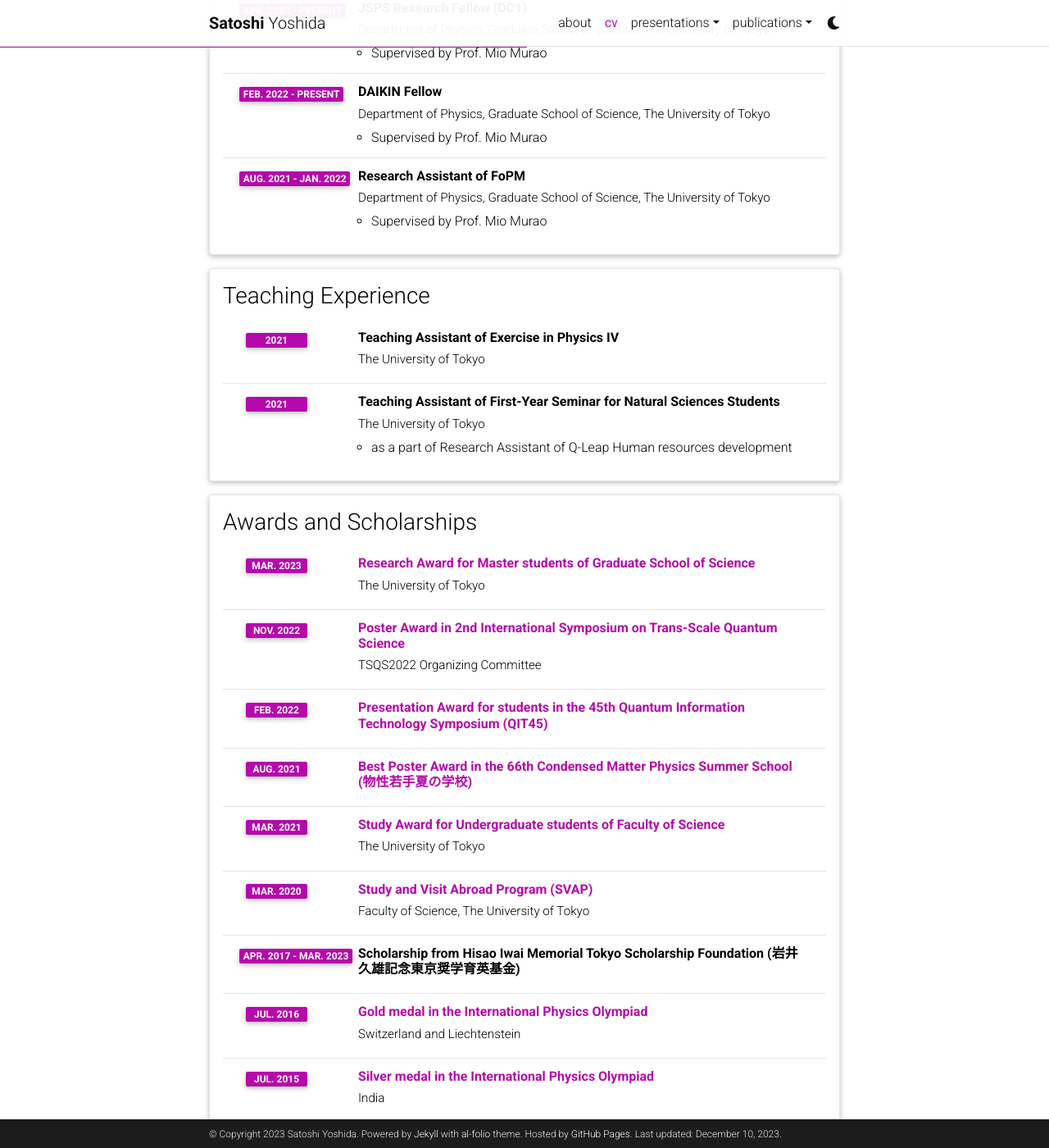
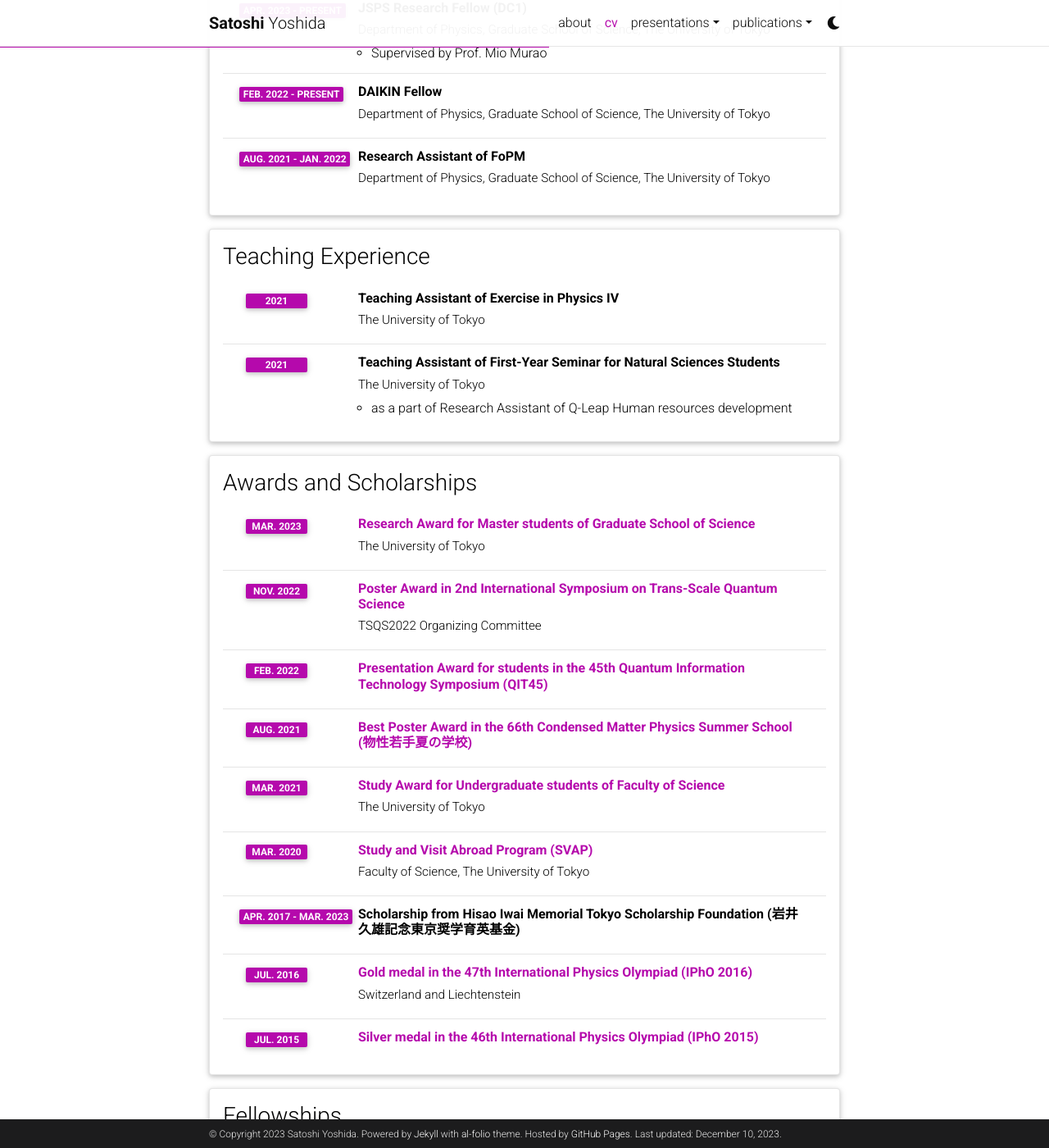
Before and after one commit to sy3104/sy3104.github.io, a Jekyll site: the page built from _pages/cv.md, in a window 1280 px wide and 1400 px high, scrolled down 925 px. Shown: the whole window at 82% size. Built offline with Jekyll 4.4.1, drawn with Linux system fonts in a browser that asks for light colours; comment, search, counter and statistics services are not loaded; a style sheet for code colours, icons or effects is not loaded.

Commit message:
Update cv.yml

```diff
--- a/_data/cv.yml
+++ b/_data/cv.yml
@@ -39,13 +39,9 @@
     - title: DAIKIN Fellow
       institution: Department of Physics, Graduate School of Science, The University of Tokyo
       year: Feb. 2022 - present
-      description:
-        - Supervised by Prof. Mio Murao
     - title: Research Assistant of FoPM
       institution: Department of Physics, Graduate School of Science, The University of Tokyo
       year: Aug. 2021 - Jan. 2022
-      description:
-        - Supervised by Prof. Mio Murao
 
 - title: Teaching Experience
   type: time_table
@@ -80,11 +76,10 @@
       year: Mar. 2020
     - title: Scholarship from Hisao Iwai Memorial Tokyo Scholarship Foundation (岩井久雄記念東京奨学育英基金)
       year: Apr. 2017 - Mar. 2023
-    - title: <a href="http://www.jpho.jp/2016/IPhO2016Swiss/2016IPhOresult-press-release.pdf">Gold medal in the International Physics Olympiad</a>
+    - title: <a href="http://www.jpho.jp/2016/IPhO2016Swiss/2016IPhOresult-press-release.pdf">Gold medal in the 47th International Physics Olympiad (IPhO 2016)</a>
       institution: Switzerland and Liechtenstein
       year: Jul. 2016
-    - title: <a href="http://www.jpho.jp/2015/IPhO2015-India/IPhO2015-Result-PressRelease.pdf">Silver medal in the International Physics Olympiad</a>
-      institution: India
+    - title: <a href="http://www.jpho.jp/2015/IPhO2015-India/IPhO2015-Result-PressRelease.pdf">Silver medal in the 46th International Physics Olympiad (IPhO 2015)</a>
       year: Jul. 2015
 
 - title: Fellowships
```
